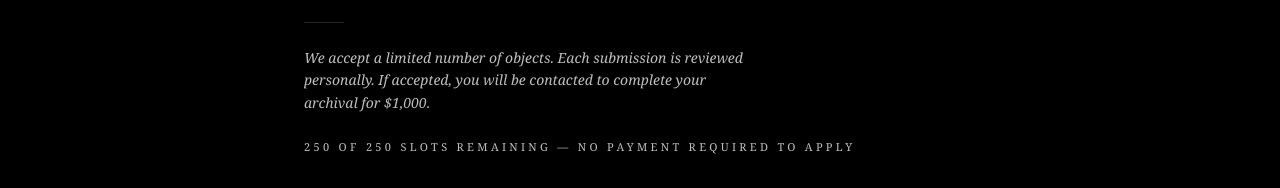
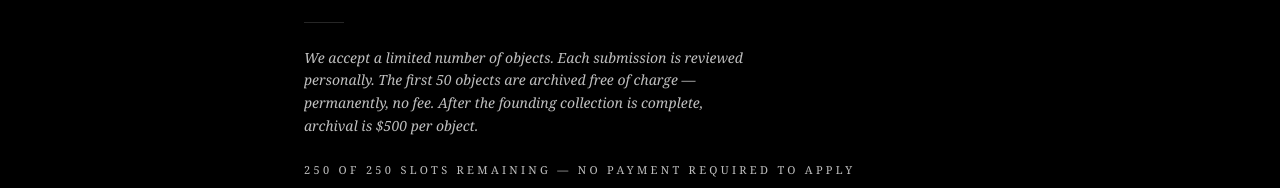
Before and after one commit to zafizing/archiveofalmost, a Next.js app: page /submit in a window 1280 px wide. Shown: the part 247-435 px from the top of the page. Built offline with nearby package versions, Linux system fonts and the light colour scheme; no server answers; the database is empty.

Commit message:
Update page.tsx

```diff
--- a/src/app/submit/page.tsx
+++ b/src/app/submit/page.tsx
@@ -111,7 +111,7 @@ export default function SubmitPage() {
               We will contact you at the email you provided.
             </p>
             <p className="text-[11px] tracking-[0.4em] text-neutral-700 uppercase">
-              Archival fee: $1,000 — collected only upon acceptance.
+              Founding collection: free — collected only upon acceptance if slots remain. $500 thereafter.
             </p>
           </div>
 
@@ -142,7 +142,8 @@ export default function SubmitPage() {
           <div className="w-10 h-[1px] bg-neutral-800"></div>
           <p className="text-sm text-neutral-500 font-light leading-relaxed max-w-md italic">
             We accept a limited number of objects. Each submission is reviewed personally.
-            If accepted, you will be contacted to complete your archival for <span className="text-white/60">$1,000</span>.
+            The first 50 objects are archived free of charge — permanently, no fee.
+            After the founding collection is complete, archival is <span className="text-white/60">$500</span> per object.
           </p>
           <p className="text-[11px] tracking-[0.3em] text-neutral-700 uppercase">
             {remaining !== null ? `${remaining} of ${total} slots remaining` : "Loading..."} — No payment required to apply
```
